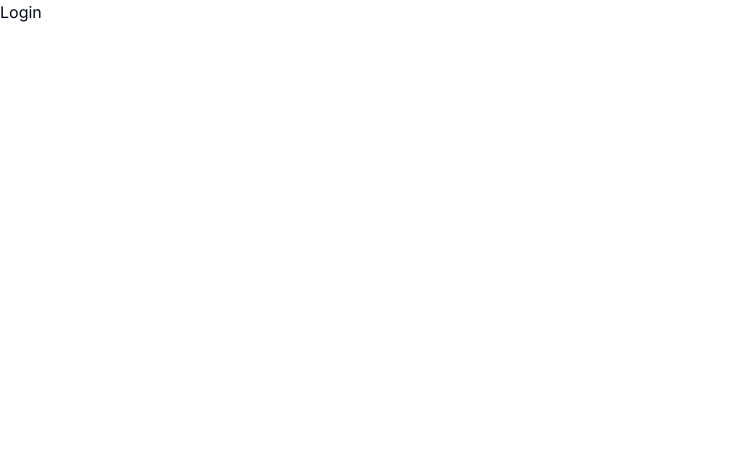
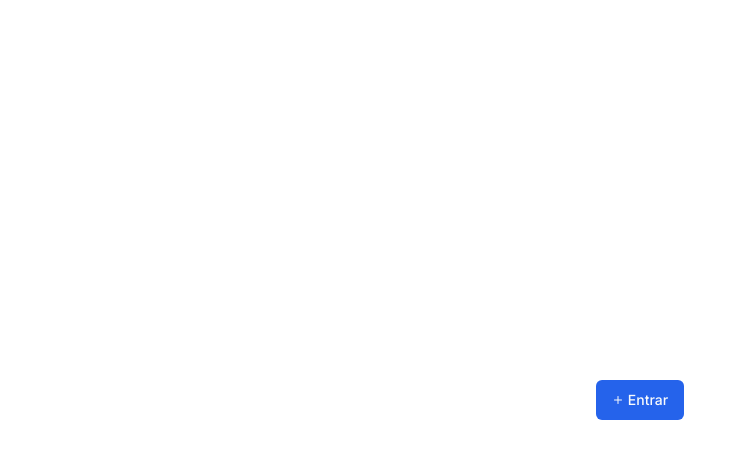
Before and after one commit to tjgontijo/web-faf, a Next.js app: page / in a window 1280 px wide. Shown: the top 458 px of the page, without its empty margins (0-746 px from the left). Built offline with nearby package versions, Linux system fonts and the light colour scheme.

Commit message:
Add link to dash

```diff
--- a/src/app/page.tsx
+++ b/src/app/page.tsx
@@ -1,8 +1,16 @@
+import { Button } from "@/components/ui/button";
+import { Plus } from "lucide-react";
+import Link from "next/link";
+
 export default function Home() {
 
   return (
-    <div>
-      <p>Login</p>
-    </div>
+      <div className="flex justify-center h-screen items-center">
+        <Link href="/dashboard">
+          <Button>
+            <Plus className="h-4 w-4 pr-1" /> Entrar
+          </Button>
+        </Link>
+      </div>
   );
 }
```
